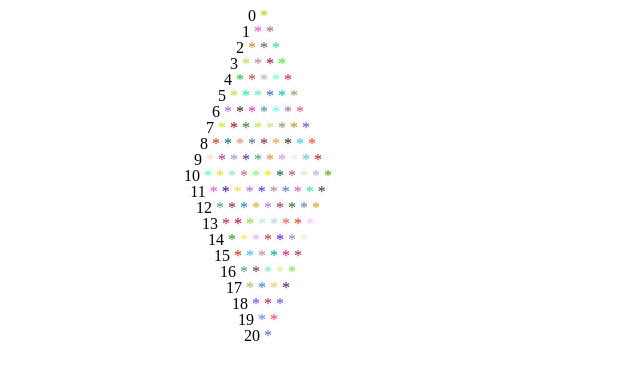
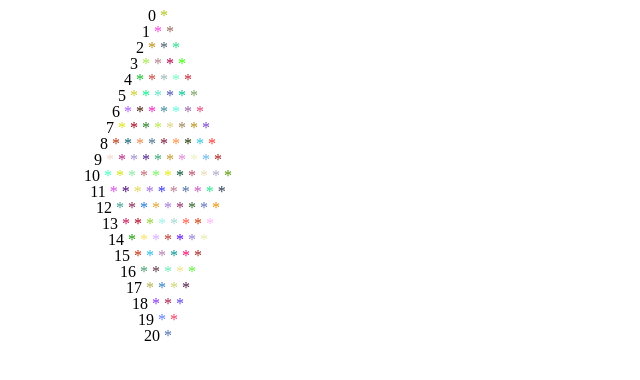
Before and after one commit to danissauga/PHP_22_Pamokos, a PHP site: page / in a window 1280 px wide. Shown: the top 380 px of the page, without its empty margins (0-640 px from the left). Run offline with PHP 8.4, Linux system fonts and the light colour scheme.

Commit message:
Just simple update Pamoka_14

```diff
--- a/Pamoka_14/index.php
+++ b/Pamoka_14/index.php
@@ -1,7 +1,7 @@
 <style type="text/css">
 .lygevimas {
   text-align: center;
-  width: 500px;
+  width: 300px;
 }
 span {
     line-height: 1;
```
